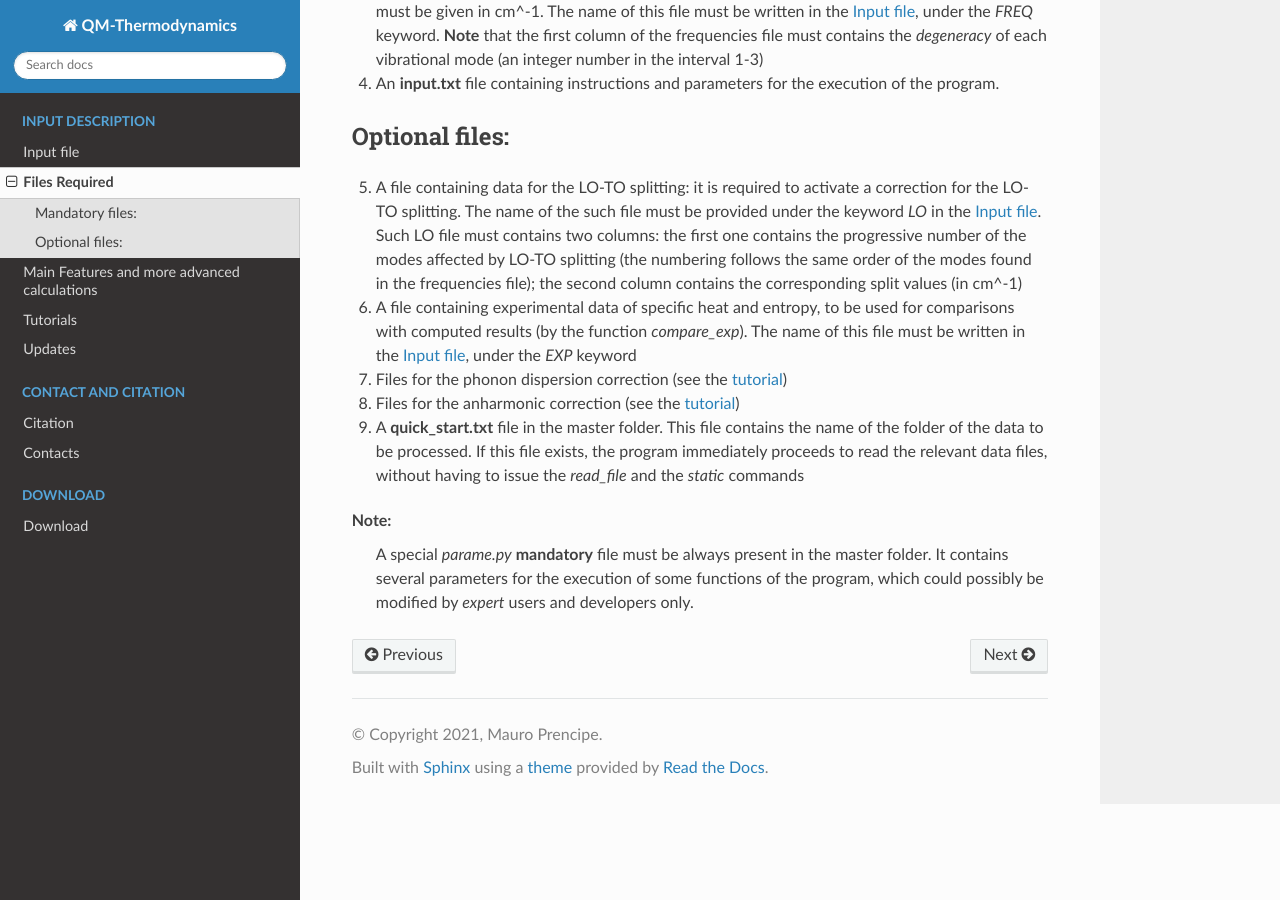
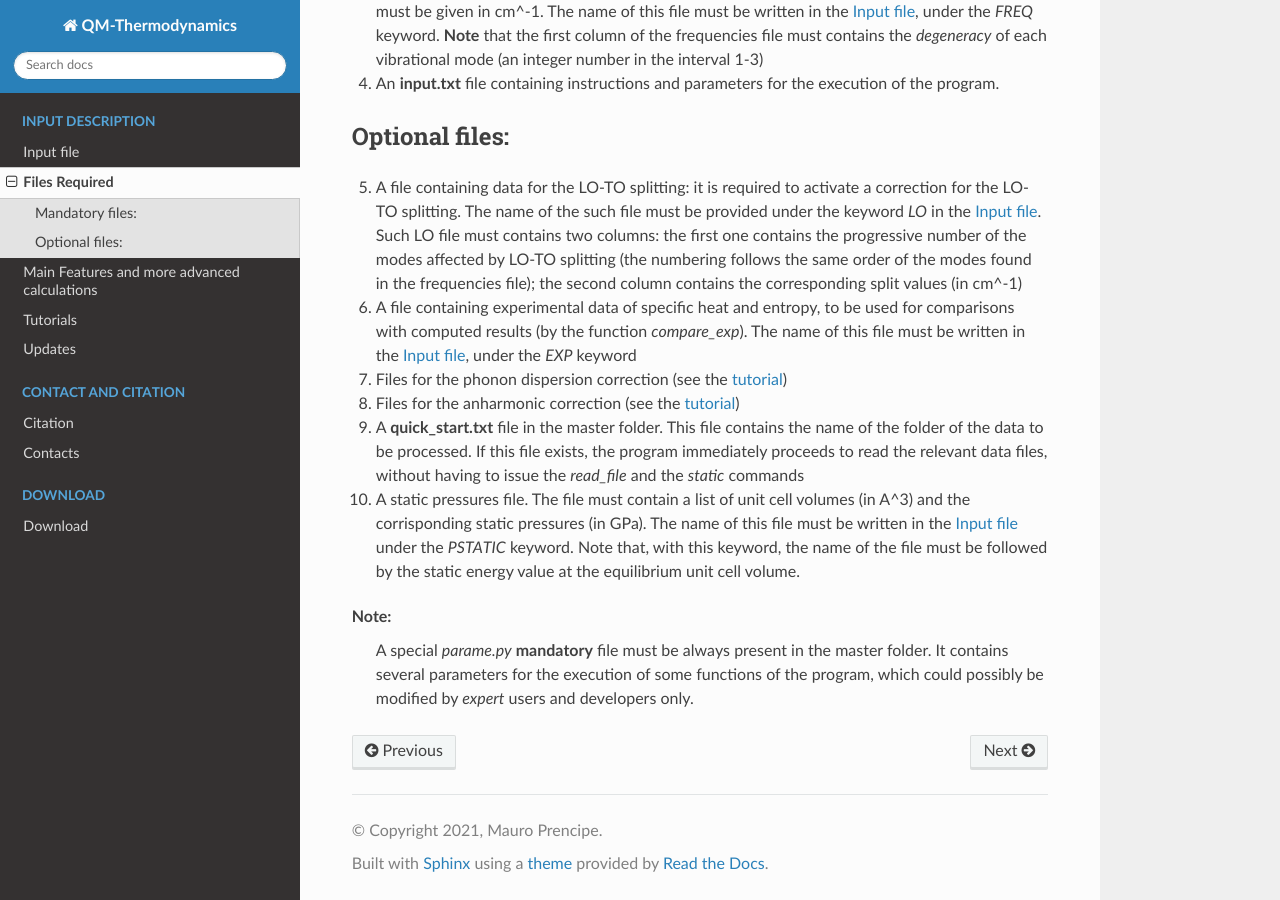
Before and after one commit to Mauro-Prencipe/QM-thermodynamics, a Sphinx documentation site: the page built from docs/required_files.rst, in a window 1280 px wide and 900 px high, scrolled down 504 px. Built offline with Sphinx 7.4.7 and the Read the Docs theme 2.0.0, drawn with Linux system fonts in a browser that asks for light colours.

Commit message:
Update required_files.rst

```diff
--- a/docs/required_files.rst
+++ b/docs/required_files.rst
@@ -39,6 +39,10 @@ Optional files:
 9. A **quick_start.txt** file in the master folder. This file contains the name of the folder of the data to be processed. If this file exists,
    the program immediately proceeds to read the relevant data files, without having to issue the *read_file* and the *static* commands
 
+10. A static pressures file. The file must contain a list of unit cell volumes (in A^3) and the corrisponding static pressures (in GPa).
+    The name of this file must be written in the :doc:`files` under the *PSTATIC* keyword. Note that, with this keyword, the name of the file
+    must be followed by the static energy value at the equilibrium unit cell volume.
+
 Note:
    A special *parame.py* **mandatory** file must be always present in the master folder. It contains several parameters for the execution of some
    functions of the program, which could possibly be modified by *expert* users and developers only.
```
